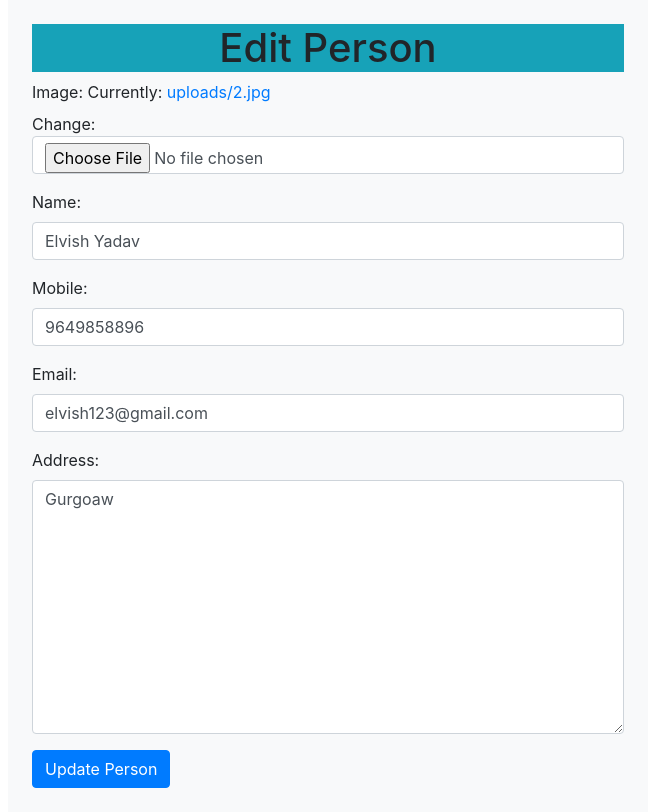
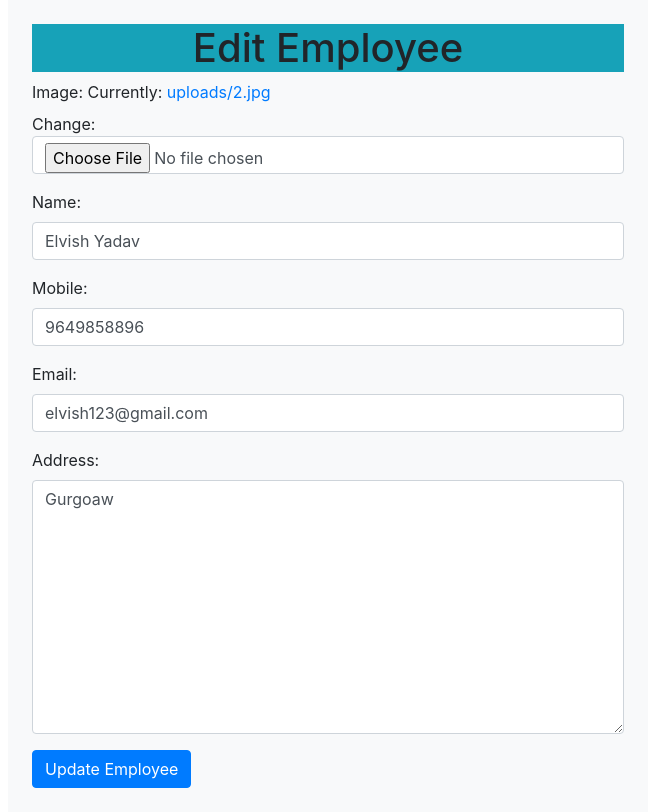
Before and after one commit to sintu-rana/Employee_Management_System, a Django app: page /Edit/5 in a window 1280 px wide. Shown: the whole page, without its empty margins (312-967 px from the left). Run offline with Django 4.2, Linux system fonts and the light colour scheme; data comes from the database, SQL or seed files in the repository; both versions use the stored data as it was after the commit.

Commit message:
requirements.txt file added

```diff
--- a/personapp/templates/Add.html
+++ b/personapp/templates/Add.html
@@ -7,7 +7,7 @@
 </head>
 <body>
 <div class=" w-50 m-auto p-4 bg-light ">
-<h1 class="text-center m-4 bg-info"> Add person </h1>
+<h1 class="text-center m-4 bg-info"> Add Employee </h1>
     <form method="post" enctype="multipart/form-data">
         {{form.as_p}}
         <button type="submit" class="btn btn-primary">Save</button>
--- a/personapp/templates/Edit.html
+++ b/personapp/templates/Edit.html
@@ -2,15 +2,15 @@
 <html lang="en">
 <head>
     <meta charset="UTF-8">
-    <title class="bg-info">Edit Person</title>
+    <title class="bg-info">Edit Employee</title>
     <link rel="stylesheet" href="https://cdn.jsdelivr.net/npm/bootstrap@4.6.1/dist/css/bootstrap.min.css">
 </head>
 <body>
 <div class="w-50 m-auto p-4 bg-light">
-<h1 class="text-center bg-info"> Edit Person </h1>
+<h1 class="text-center bg-info"> Edit Employee </h1>
     <form method="post" enctype="multipart/form-data">
         {{form.as_p}}
-        <button type="submit" class="btn btn-primary">Update Person</button>
+        <button type="submit" class="btn btn-primary">Update Employee</button>
         {% csrf_token %}
     </form>
 
--- a/personapp/templates/Listingpage.html
+++ b/personapp/templates/Listingpage.html
@@ -7,7 +7,7 @@
 </head>
 <body>
 <div class="container mt-5 bg-light" style="border:1px solid ; background-color:#1111; border-radius: 10px;">
-    <h1 class="m-4 text-center"> Person Records <a href="/Add/" class="btn btn-primary">Add Person</a></h1>
+    <h1 class="m-4 text-center">Employee Records <a href="/Add/" class="btn btn-primary">Add Employee</a></h1>
     <table class="table table-bordered">
         <tr class="bg-info text-white text-center ">
             <td > SR NO.  </td>
--- a/personapp/templates/View.html
+++ b/personapp/templates/View.html
@@ -8,7 +8,7 @@
 <body>
 <div class="container-fluid my-5">
     <div class="w-50 m-auto p-4 bg-info ">
-        <h2 class="text-center mt-4"> Person Details</h2>
+        <h2 class="text-center mt-4"> Employee Details</h2>
         <table class="table bg-white">
             <tr>
                 <th>Photo</th>
--- /dev/null
+++ b/requirements.txt
@@ -0,0 +1,5 @@
+asgiref==3.7.2
+Django==4.2.4
+Pillow==10.0.0
+sqlparse==0.4.4
+tzdata==2023.3
```
Also changed, not shown: README.md, db.sqlite3, image-1.png (added), image-2.png (added), image-3.png (added), image-4.png (added), image.png (added), media/uploads/2.jpg (added).
